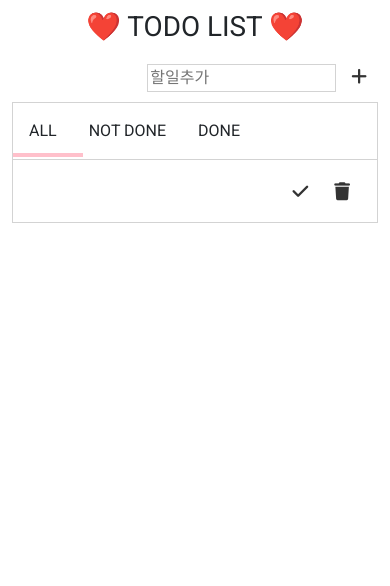
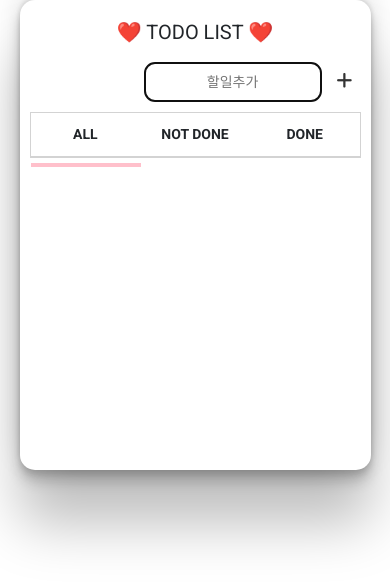
Before and after one commit to leealswl/TodoList, a plain HTML site: page index.html in a window 390 px wide. Both pictures are taken after a click on the button 359 px from the left and 76 px from the top of the page. Drawn offline with nearby package versions, Linux system fonts and the light colour scheme.

Commit message:
added ui

```diff
--- a/index.html
+++ b/index.html
@@ -15,7 +15,6 @@
 
 </head>
 <body>
-
     <div class="container">
         <h1 id="main"> ❤️ TODO LIST ❤️</h1>
         <section class="input-area">
@@ -27,13 +26,13 @@
         <section class="task-area">
             <div class="task-tabs">
                 <div id="under-line"></div>
-                <div>
+                <div id="all" class="tab">
                     ALL
                 </div>
-                <div>
+                <div id="not-done" class="tab">
                     NOT DONE
                 </div>
-                <div>
+                <div id="done" class="tab">
                     DONE
                 </div>
             </div>
--- a/main.js
+++ b/main.js
@@ -10,50 +10,150 @@
 //done 끝난 아이템만 ,not done탭은 진행중 아이템만
 //all 누르면 다시 전체로 돌아옴
 
+// 1.할일을 입력하고 나면 입력창이 자동으로 비워짐
+// 2.엔터를 통해 할일을 입력할 수 있음
+// 3.입력한 할일이 없다면 할일 추가가 안됨 (즉 비어있는 할일 추가가 안됨)
+// 4.tab에 슬라이드바 또는 내가 어떤 탭에 있는지 표시가 되어야함
+// 5.진행중 또는 완료 탭에서 체크 버튼을 클릭하면 상태에 맞게 바로 사라지거나 다른 탭에 보여야 한다
+// 6.진행중 또는 끝남 탭에서 아이템을 삭제하면 바로 UI에 적용이 되어야 함
+// 7.기본 스타일이아닌 할일앱이 꾸며져 있어야함 + 모바일까지 반드시 되어있어야함
+
 let taskInput = document.getElementById("task-input");
 let addButton =document.getElementById("add-button");
 let taskList=[]
+let tabs =document.querySelectorAll(".task-tabs div")
+let mode = 'all'
+let filterList =[]
 
-taskInput.addEventListener("focus", () => (taskInput.value = "")); // 입력창 클릭 시 초기화
+for (let i=1; i<tabs.length; i++ ) {
+    tabs[i].addEventListener("click",function(event){
+        filter(event)})
+}
+//언더라인 슬라이드
+const tab = document.querySelectorAll(".tab"); // 모든 탭 선택
+const underLine = document.getElementById("under-line");
 
+// 언더라인 초기 위치 설정(초기 상태로 ALL 탭 아래에 설정)
+function setUnderLine(target) {
+    underLine.style.width = `${target.offsetWidth}px`;
+    underLine.style.left = `${target.offsetLeft}px`;
+}
+// 페이지 로드 시 초기 언더라인 설정
+window.addEventListener("load", () => setUnderLine(tab[0]));
+
+// 탭 클릭 시 언더라인 이동 & active 클래스 추가
+tabs.forEach((tab) => {
+    tab.addEventListener("click", (e) => {
+        tabs.forEach((t) => t.classList.remove("active")); // ✅ 수정됨!
+        e.target.classList.add("active");
+        setUnderLine(e.target);
+    });
+});
+
+// 창 크기 변경 시 언더라인 크기 조정 (모바일 대응)
+window.addEventListener("resize", () => {
+    setTimeout(() => {
+        let activeTab = document.querySelector(".tab.active") || tab[0]; // 현재 선택된 탭 찾기
+        setUnderLine(activeTab);
+    }, 100); // 작은 지연 추가
+});
+// tabs[0]은 첫 번째 탭 (ALL 탭)을 의미합니다.
+// tabs[0].offsetWidth는 첫 번째 탭의 너비를 가져옵니다.언더라인의 너비를 첫 번째 탭의 너비와 동일하게 설정합니다.
+//tabs[0].offsetLeft는 첫 번째 탭의 왼쪽 끝 위치(부모 요소 기준)를 가져옵니다.언더라인의 left 값을 탭의 왼쪽 끝에 맞추어 배치합니다.
+
+
+function filter(event) {
+    console.log(filter,event.target.id);
+    mode =event.target.id
+    filterList =[]
+    if (mode ==="all"){
+//전체 리스트 보여줌
+        render();
+    }else if (mode ==="not-done") {
+//진행중인 아이템을 보여준다 task.isComplete=false
+        for (let i=0; i<taskList.length; i++) {
+            if(taskList[i].isComplete ===false) {
+                filterList.push(taskList[i]);
+            }
+        }
+        console.log("진행중",filterList);
+        render();
+    }else if(mode ==="done") {
+        //끝나는 케이스를 보여줌 task.isComplete=true
+        for (let i=0; i<taskList.length; i++) {
+            if(taskList[i].isComplete ===true) {
+                filterList.push(taskList[i]);
+            }
+        }
+        render();
+    }
+}
+// 입력창 클릭 시 초기화
+taskInput.addEventListener("focus", () => (taskInput.value = ""));
 addButton.addEventListener("click",addTask);
 
+// 엔터 버튼 입력 시 addTask 실행
+document.addEventListener("keydown", function (event) {
+    if (event.key === "Enter") {
+        addTask();
+    }
+});
+//input 내용추가
 function addTask() {
     let task={
         id: randomIdGenerate(),
         taskContent : taskInput.value,
         isComplete : false
     }
-    taskList.push(task)
+    if(task.taskContent ===''){
+        alert("할 일을 입력하세요!");
+        taskInput.focus();
+        return;
+    } else {
+        taskList.push(task)
+    }
     console.log(taskList);
     render();
 }
 
+
 function render() {
+    //내가 선택한 탭에 따라 리스트를 달리 보여준다.
+    let list=[]
+    if (mode ==="all") {
+        list = taskList; //모든할일 표시
+    } else if (mode ==="not-done"){
+       // 미완료 상태의 할 일만 필터링
+        list = taskList.filter((task) => !task.isComplete);
+    } else if (mode ==="done"){
+      // 완료 상태의 할 일만 필터링
+        list = taskList.filter((task) => task.isComplete);
+    }
+
     let resultHTML ='';
-    for(let i=0; i<taskList.length; i++) {
-        if(taskList[i].isComplete ==true) {
+    for(let i=0; i<list.length; i++) {
+        if(list[i].isComplete ==true) {
             resultHTML += `<div class="task">
-        <div class="task-done">${taskList[i].taskContent}</div>
+        <div class="task-done">${list[i].taskContent}</div>
             <div>
-                <button onclick="toggleComplete('${taskList[i].id}')">
+                <button onclick="toggleComplete('${list[i].id}')">
                 <i class="fa-solid fa-undo"></i>
                 </button>
 
-                <button onclick="deleteTask('${taskList[i].id}')">
+                <button onclick="deleteTask('${list[i].id}')">
                 <i class="fa-solid fa-trash"></i>
                 </button>
             </div>
     </div>`;
         } else {
             resultHTML += `<div class="task">
-        <div>${taskList[i].taskContent}</div>
+        <div>${list[i].taskContent}</div>
             <div>
-                <button onclick="toggleComplete('${taskList[i].id}')">
+                <button onclick="toggleComplete('${list[i].id}')">
                 <i class="fa-solid fa-check"></i>
                 </button>
 
-                <button onclick="deleteTask('${taskList[i].id}')">
+                <button onclick="deleteTask('${list[i].id}')">
                 <i class="fa-solid fa-trash"></i>
                 </button>
             </div>
@@ -62,12 +162,9 @@ function render() {
         }
     }
     document.getElementById("task-board").innerHTML=resultHTML; //inderhtml 찾아보기
-
 }
-
+//상태변경기능
 function toggleComplete(id) {
-
-    console.log("id:",id)
     for(let i=0; i<taskList.length; i++) {
         if(taskList[i].id == id) {
             taskList[i].isComplete=!taskList[i].isComplete;
@@ -76,14 +173,12 @@ function toggleComplete(id) {
     }
     render();
 }
-
+//id값 랜덤으로 가져오기
 function randomIdGenerate() {
     return '_' +Math.random().toString(36).substr(2,9);
 }
-
-
+//삭제
 function deleteTask (id) {
-    console.log("삭제삭제삭제삭제",id)
        for (let i=0; i<taskList.length; i++){
         if(taskList[i].id ==id) {
             taskList.splice(i,1)
@@ -91,5 +186,4 @@ function deleteTask (id) {
         }
         }
         render()
-
 }
--- a/style.css
+++ b/style.css
@@ -10,10 +10,16 @@ body {
 }
 
 .container {
+    width: 90%;
+    max-width: 1000px;
+    min-height: 470px; /* 최소 높이 */
+    transform: scale(0.7);
     display: flex;
     flex-direction: column;
+    padding-bottom: 10px;
     background-color: white;
-    min-height: 100vh;
+    border-radius: 20px;
+    /* min-height: 100vh; */
     box-shadow: rgba(0, 0, 0, 0.25) 0px 54px 55px, rgba(0, 0, 0, 0.12) 0px -12px 30px, rgba(0, 0, 0, 0.12) 0px 4px 6px, rgba(0, 0, 0, 0.17) 0px 12px 13px, rgba(0, 0, 0, 0.09) 0px -3px 5px;
 }
 .task-area{
@@ -21,6 +27,7 @@ body {
 }
 .task-tabs {
     display: flex;
+    width: 100%;
     border-bottom: 1px solid lightgray;
     position: relative;
 }
@@ -31,22 +38,34 @@ body {
 
 #task-input {
     border: 1px solid lightgray;
+    flex: 1; /* 모든 탭이 동일한 너비를 가짐 */
+    height: 40px;
+    padding: 10px;
+    border-radius: 10px;
+    text-align: center;
 }
-
-
 
 .task-tabs div {
     padding : 1em;
+    cursor: pointer;
 }
-
+.tab {
+    flex: 1;
+    text-align: center;
+    padding: 10px;
+    cursor: pointer;
+    font-weight: bold;
+  }
 #under-line{
     height: 4px;
     background-color: pink;
     position: absolute;
-    width: 70px;
+    width: 33.3%;  /* 탭 3개일때 1/3 크기 */
     left:0px;
     top:50px;
     padding: 0px;
+    bottom: 0; /* 언더라인을 탭의 하단에 맞추기 */
+    transition: all 0.3s ease; /* 부드러운 이동 효과 */
 }
 
 .task{
@@ -58,7 +77,6 @@ body {
 .task-done {
     text-decoration: line-through;
     background-color: gray;
-
 }
 
 
@@ -84,3 +102,39 @@ button i {
 button:hover i {
     color: #007bff; /* 버튼에 마우스 올렸을 때 색상 변경 */
 }
+
+/* 모바일 반응형: 화면 너비가 768px 이하일 때 */
+@media (max-width: 768px) {
+    .container {
+        transform: scale(1); /* 모바일에서는 기본 크기 유지 */
+        padding: 10px;
+        border-radius: 15px;
+        width: 90%;
+    }
+
+    #main {
+        font-size: 20px; /* 타이틀 글씨 크기 조정 */
+    }
+
+    #task-input {
+        font-size: 14px;
+        padding: 8px;
+    }
+
+    button {
+        width: 35px;
+        height: 35px;
+    }
+
+    .task-tabs div {
+        font-size: 14px;
+        padding: 0.8em;
+    }
+
+    .task-tabs {
+        flex-direction: row;
+    }
+    #under-line {
+        width: 100%; /* 모바일에서는 탭 크기에 맞추기 */
+    }
+}
```
Also changed, not shown: 1 other file.
